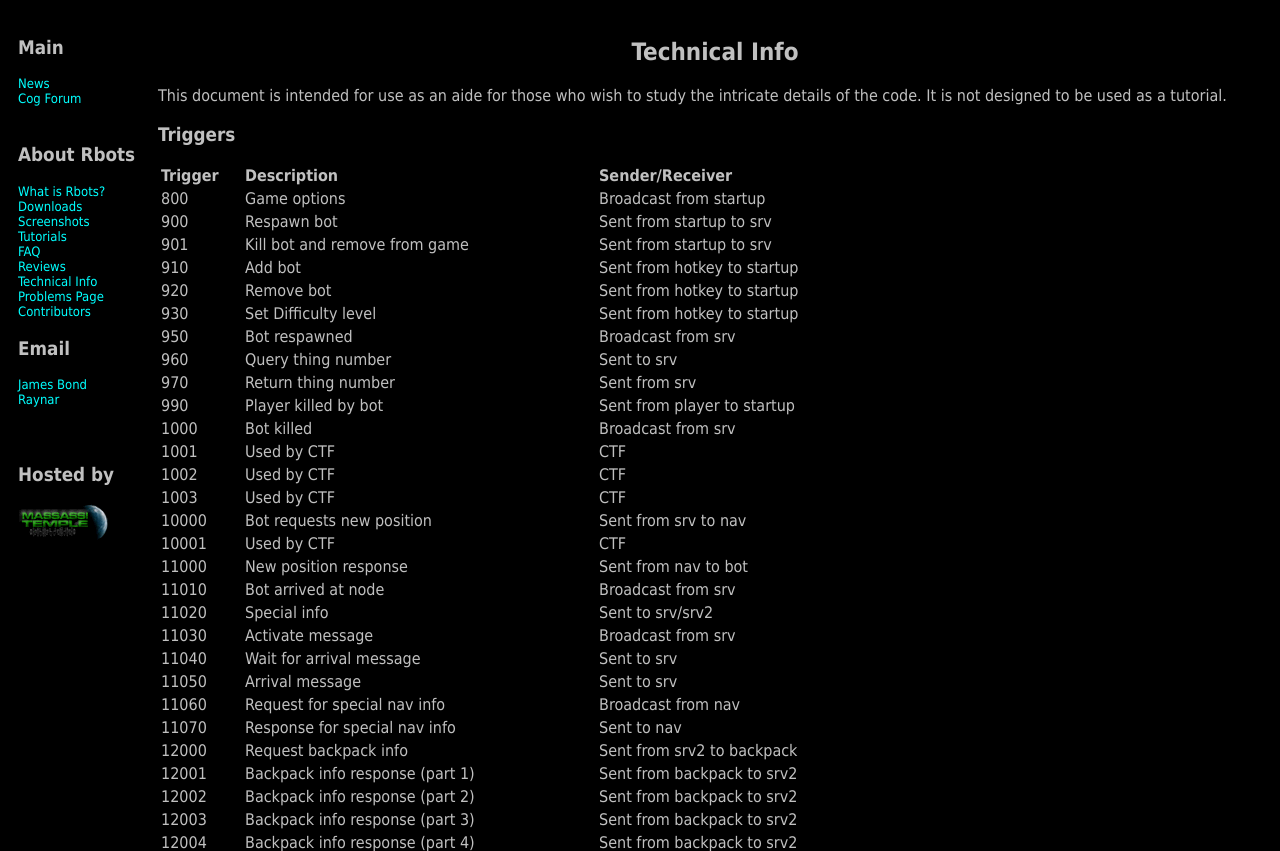
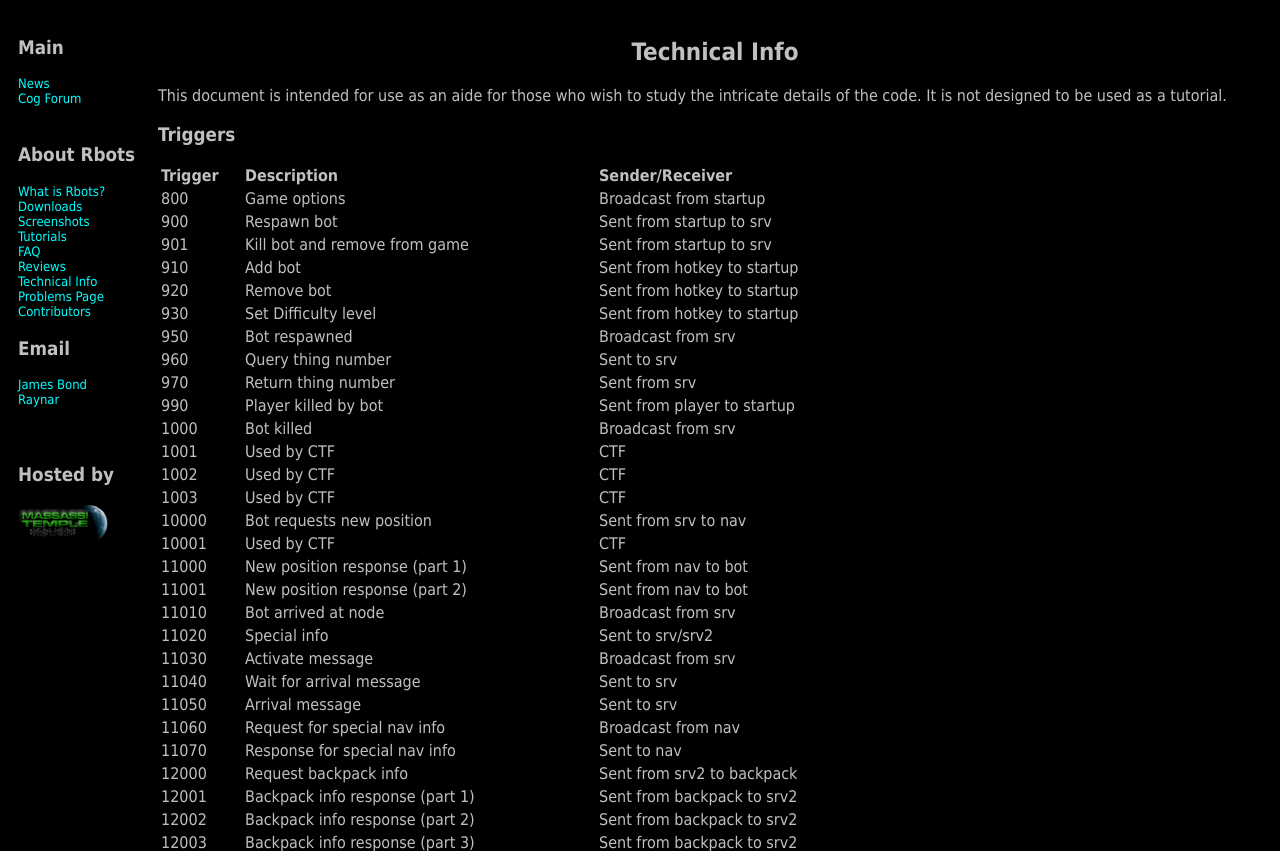
Before and after one commit to colin-hurley/rbots-site, a PHP site: page /techinfo.php in a window 1280 px wide. Shown: the part 146-997 px from the top of the page. Run offline with PHP 8.4, Linux system fonts and the light colour scheme.

Commit message:
Add new nav response trigger

```diff
--- a/src/techinfo.php
+++ b/src/techinfo.php
@@ -122,7 +122,8 @@ This document is intended for use as an aide for those who wish to study the int
 <tr><td>1003</td><td>Used by CTF</td><td>CTF</td></tr>
 <tr><td>10000</td><td>Bot requests new position</td><td>Sent from srv to nav</td></tr>
 <tr><td>10001</td><td>Used by CTF</td><td>CTF</td></tr>
-<tr><td>11000</td><td>New position response</td><td>Sent from nav to bot</td></tr>
+<tr><td>11000</td><td>New position response (part 1)</td><td>Sent from nav to bot</td></tr>
+<tr><td>11001</td><td>New position response (part 2)</td><td>Sent from nav to bot</td></tr>
 <tr><td>11010</td><td>Bot arrived at node</td><td>Broadcast from srv</td></tr>
 <tr><td>11020</td><td>Special info</td><td>Sent to srv/srv2</td></tr>
 <tr><td>11030</td><td>Activate message</td><td>Broadcast from srv</td></tr>
```
